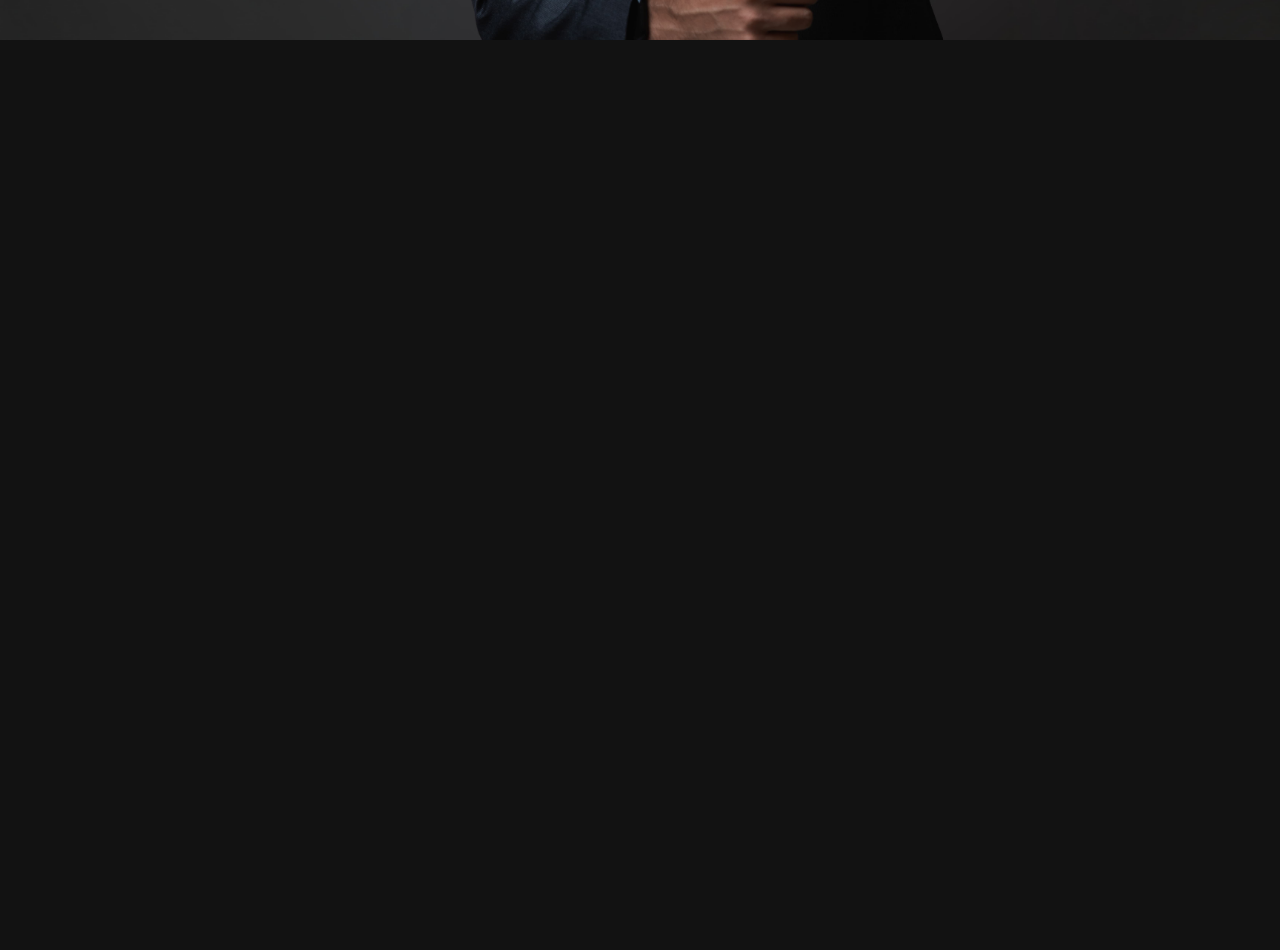
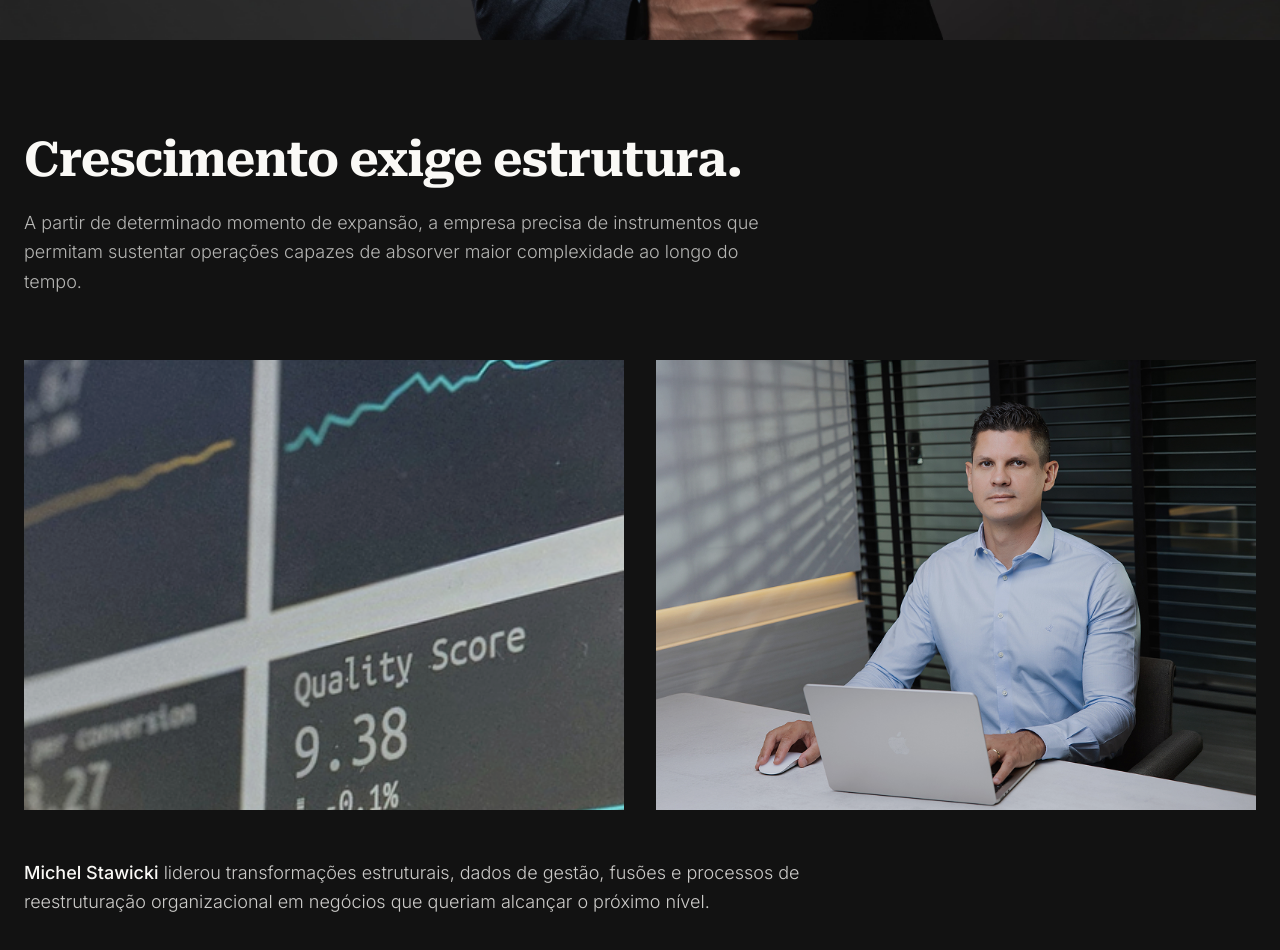
Before and after one commit to Bryanninja/michel-stawicki-web, a Next.js app: page / in a window 1280 px wide. Shown: the part 760-1710 px from the top of the page. Before the commit the page ends 800 px from the top, so only its background shows below. Built offline with nearby package versions, Linux system fonts and the light colour scheme.

Commit message:
feat: add growth section

```diff
--- /dev/null
+++ b/app/components/Crescimento.tsx
@@ -0,0 +1,55 @@
+export default function Crescimento() {
+  return (
+    <section className="bg-brand-black w-full py-24 border-b border-brand-gray/10">
+      <div className="max-w-[1440px] mx-auto px-6">
+        {/* Cabeçalho da Seção */}
+        <div className="mb-16 max-w-3xl">
+          <h2 className="font-serif font-bold text-4xl md:text-5xl text-brand-white mb-6 tracking-tight">
+            Crescimento exige estrutura.
+          </h2>
+          <p className="font-sans text-lg text-brand-white/70 leading-relaxed font-light">
+            A partir de determinado momento de expansão, a empresa precisa de
+            instrumentos que permitam sustentar operações capazes de absorver
+            maior complexidade ao longo do tempo.
+          </p>
+        </div>
+
+        {/* Grid de Imagens com Hover Effect Premium */}
+        <div className="grid grid-cols-1 md:grid-cols-2 gap-6 md:gap-8 mb-12">
+          {/* Imagem 1 */}
+          <div className="relative aspect-video md:aspect-[4/3] overflow-hidden group bg-brand-gray/10">
+            <img
+              src="/crescimento-1.jpg"
+              alt="Painel Financeiro"
+              className="w-full h-full object-cover transition-transform duration-700 ease-out group-hover:scale-105"
+            />
+            {/* Overlay sutil para manter o tom dark */}
+            <div className="absolute inset-0 bg-brand-black/10 group-hover:bg-transparent transition-colors duration-500"></div>
+          </div>
+
+          {/* Imagem 2 */}
+          <div className="relative aspect-square md:aspect-[4/3] overflow-hidden group bg-brand-gray/10">
+            <img
+              src="/crescimento-2.jpg"
+              alt="Michel Stawicki analisando dados"
+              className="w-full h-full object-cover transition-transform duration-700 ease-out group-hover:scale-105"
+            />
+            <div className="absolute inset-0 bg-brand-black/10 group-hover:bg-transparent transition-colors duration-500"></div>
+          </div>
+        </div>
+
+        {/* Rodapé da Seção */}
+        <div className="max-w-4xl">
+          <p className="font-sans text-brand-white/80 leading-relaxed font-light text-lg">
+            <strong className="text-brand-white font-medium">
+              Michel Stawicki
+            </strong>{" "}
+            liderou transformações estruturais, dados de gestão, fusões e
+            processos de reestruturação organizacional em negócios que queriam
+            alcançar o próximo nível.
+          </p>
+        </div>
+      </div>
+    </section>
+  );
+}
--- a/app/page.tsx
+++ b/app/page.tsx
@@ -1,5 +1,6 @@
 // Arquivo: src/app/page.tsx
 import Header from "../app/components/Header";
+import Crescimento from "./components/Crescimento";
 import Hero from "./components/Hero";
 
 export default function Home() {
@@ -8,6 +9,7 @@ export default function Home() {
       <Header />
       <main>
         <Hero />
+        <Crescimento />
       </main>
     </>
   );
```
Also changed, not shown: public/crescimento-1.jpg (added), public/crescimento-2.jpg (added).
